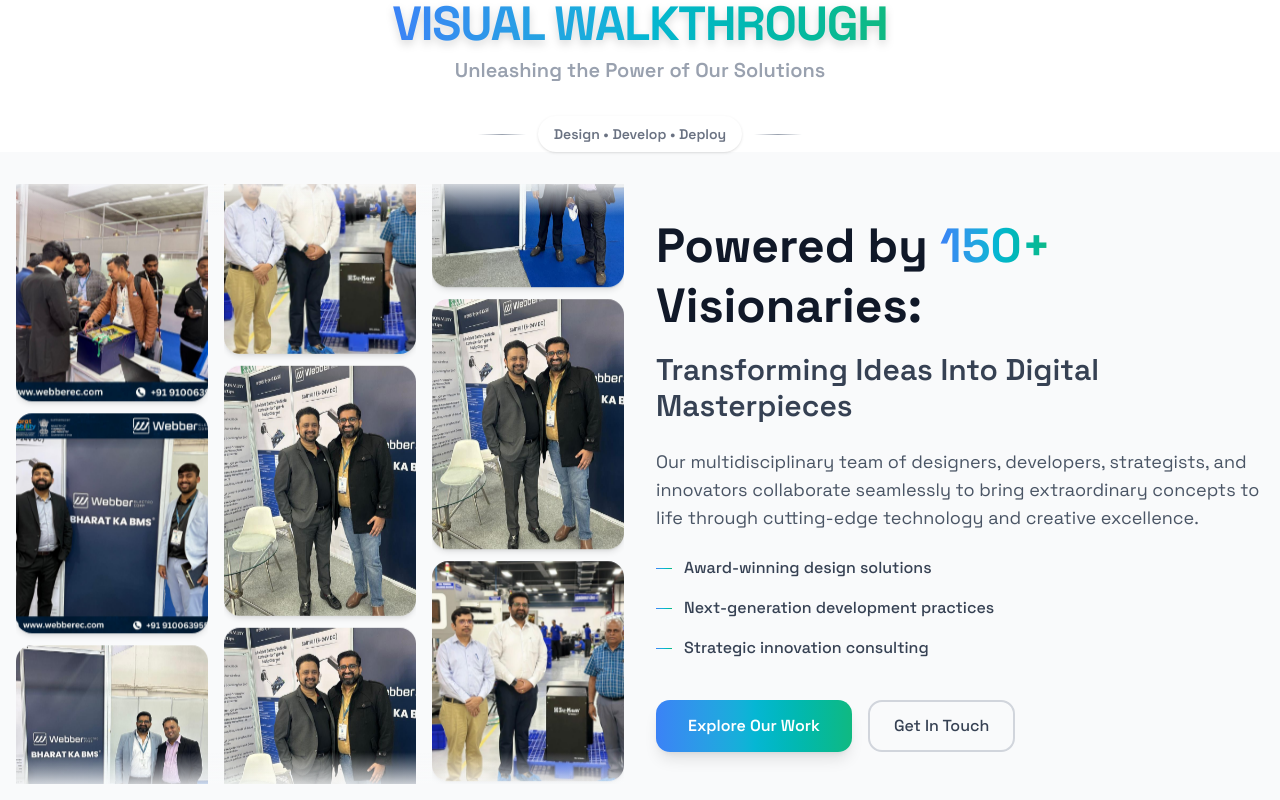
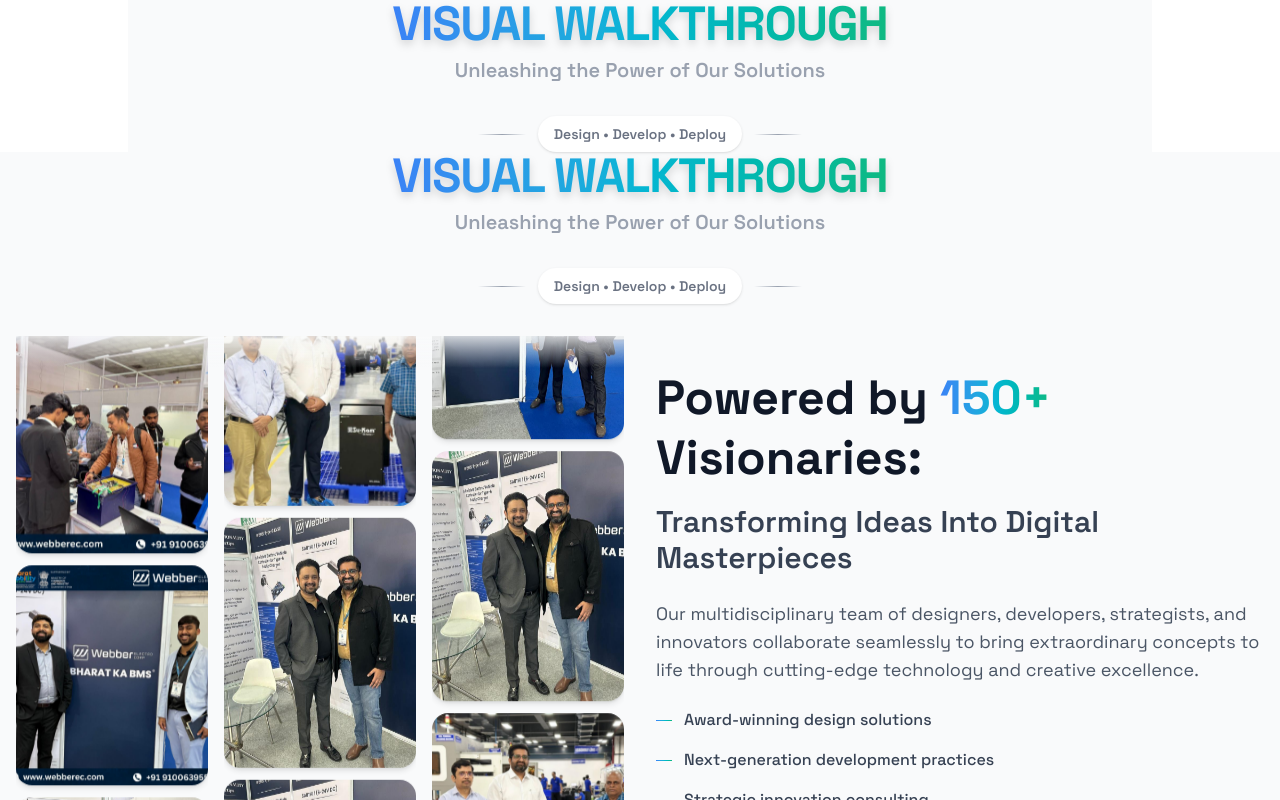
Before and after one commit to Targter/Webberrc, a Next.js app: page / in a window 1280 px wide. Shown: the part 3840-4640 px from the top of the page. Built offline with nearby package versions, Linux system fonts and the light colour scheme.

Commit message:
Updated color

```diff
--- a/src/app/page.js
+++ b/src/app/page.js
@@ -23,7 +23,7 @@ export default function Home() {
 
       {/* <GlowingEffectDemoSecond /> */}
       <TrustedPartnersSection />
-      <div className="text-center max-w-5xl mx-auto px-4">
+      <div className="bg-gray-50 text-center max-w-5xl mx-auto px-4">
         <div className="space-y-0">
           <div className="text-3xl md:text-5xl font-black">
             <span className="bg-gradient-to-r from-[#3b82f6] via-[#06b6d4] to-[#10b981] bg-clip-text text-transparent drop-shadow-lg tracking-tight">
--- a/src/component/VerticalTravelingGallery.jsx
+++ b/src/component/VerticalTravelingGallery.jsx
@@ -77,9 +77,27 @@ const VerticalSyncGrid = () => {
     <div className="min-h-screen bg-gray-50 overflow-hidden">
       {/* Enhanced Header Section */}
 
-
-
-
+      <div className="text-center max-w-5xl mx-auto px-4">
+        <div className="space-y-0">
+          <div className="text-3xl md:text-5xl font-black">
+            <span className="bg-gradient-to-r from-[#3b82f6] via-[#06b6d4] to-[#10b981] bg-clip-text text-transparent drop-shadow-lg tracking-tight">
+              VISUAL WALKTHROUGH
+            </span>
+          </div>
+          <div className="space-y-3">
+            <h3 className="text-l md:text-xl font-semibold text-gray-400 mt-2">
+              Unleashing the Power of Our Solutions
+            </h3>
+          </div>
+          <div className="flex justify-center items-center space-x-3 text-sm text-gray-500 mt-8">
+            <div className="w-12 h-px bg-gradient-to-r from-transparent via-gray-400 to-transparent"></div>
+            <span className="font-semibold px-4 py-2 bg-white rounded-full shadow-sm">
+              Design • Develop • Deploy
+            </span>
+            <div className="w-12 h-px bg-gradient-to-l from-transparent via-gray-400 to-transparent"></div>
+          </div>
+        </div>
+      </div>
 
       <div className="max-w-7xl mx-auto px-4 py-8">
         <div className="grid lg:grid-cols-2 gap-8 items-center">
@@ -117,7 +135,11 @@ const VerticalSyncGrid = () => {
           >
             <div className="space-y-4">
               <h1 className="text-4xl lg:text-5xl font-bold text-gray-900 leading-tight">
-                Powered by <span className="bg-gradient-to-r from-[#3b82f6] via-[#06b6d4] to-[#10b981] bg-clip-text text-transparent">150+</span> Visionaries:
+                Powered by{" "}
+                <span className="bg-gradient-to-r from-[#3b82f6] via-[#06b6d4] to-[#10b981] bg-clip-text text-transparent">
+                  150+
+                </span>{" "}
+                Visionaries:
               </h1>
 
               <h2 className="text-2xl lg:text-3xl font-semibold text-gray-700">
@@ -127,21 +149,30 @@ const VerticalSyncGrid = () => {
 
             <div className="space-y-6">
               <p className="text-lg text-gray-600">
-                Our multidisciplinary team of designers, developers, strategists, and innovators collaborate seamlessly to bring extraordinary concepts to life through cutting-edge technology and creative excellence.
+                Our multidisciplinary team of designers, developers,
+                strategists, and innovators collaborate seamlessly to bring
+                extraordinary concepts to life through cutting-edge technology
+                and creative excellence.
               </p>
 
               <div className="space-y-4">
                 <div className="flex items-center gap-3">
                   <div className="w-4 h-px bg-gradient-to-r from-[#3b82f6] via-[#06b6d4] to-[#10b981]"></div>
-                  <span className="text-gray-700 font-medium">Award-winning design solutions</span>
+                  <span className="text-gray-700 font-medium">
+                    Award-winning design solutions
+                  </span>
                 </div>
                 <div className="flex items-center gap-3">
                   <div className="w-4 h-px bg-gradient-to-r from-[#3b82f6] via-[#06b6d4] to-[#10b981]"></div>
-                  <span className="text-gray-700 font-medium">Next-generation development practices</span>
+                  <span className="text-gray-700 font-medium">
+                    Next-generation development practices
+                  </span>
                 </div>
                 <div className="flex items-center gap-3">
                   <div className="w-4 h-px bg-gradient-to-r from-[#3b82f6] via-[#06b6d4] to-[#10b981]"></div>
-                  <span className="text-gray-700 font-medium">Strategic innovation consulting</span>
+                  <span className="text-gray-700 font-medium">
+                    Strategic innovation consulting
+                  </span>
                 </div>
               </div>
 
```
